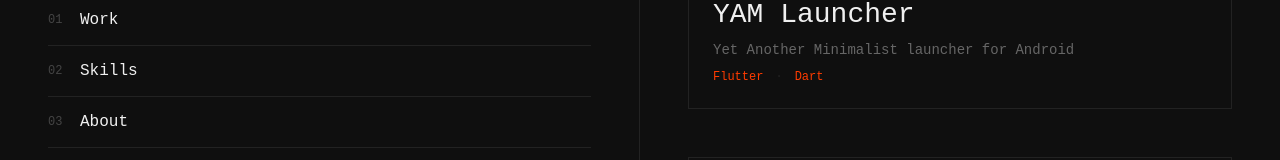
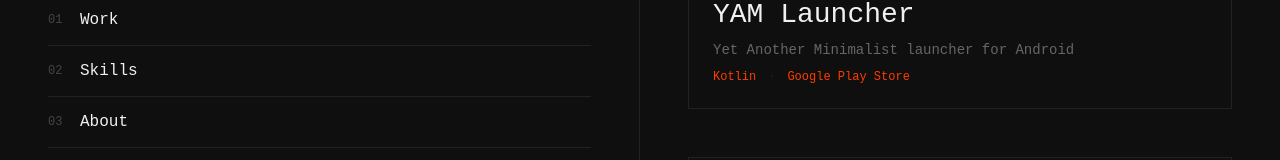
Before and after one commit to thomasboom/thomasboom, a Next.js app in the folder website/: page / in a window 1280 px wide. Shown: the part 502-662 px from the top of the page. Built offline with nearby package versions, Linux system fonts and the light colour scheme; no server answers; a web font is replaced by a local one.

Commit message:
Update Work.tsx

```diff
--- a/website/app/components/Work.tsx
+++ b/website/app/components/Work.tsx
@@ -27,7 +27,7 @@
       <article className="work-item">
         <h3><a href="https://github.com/ThomasNowProductions/yam_launcher" target="_blank" rel="noopener noreferrer">YAM Launcher</a></h3>
         <p>Yet Another Minimalist launcher for Android</p>
-        <div className="tech"><span>Flutter</span><span>Dart</span></div>
+        <div className="tech"><span>Kotlin</span><span>Google Play Store</span></div>
       </article>
 
       <article className="work-item">
```
